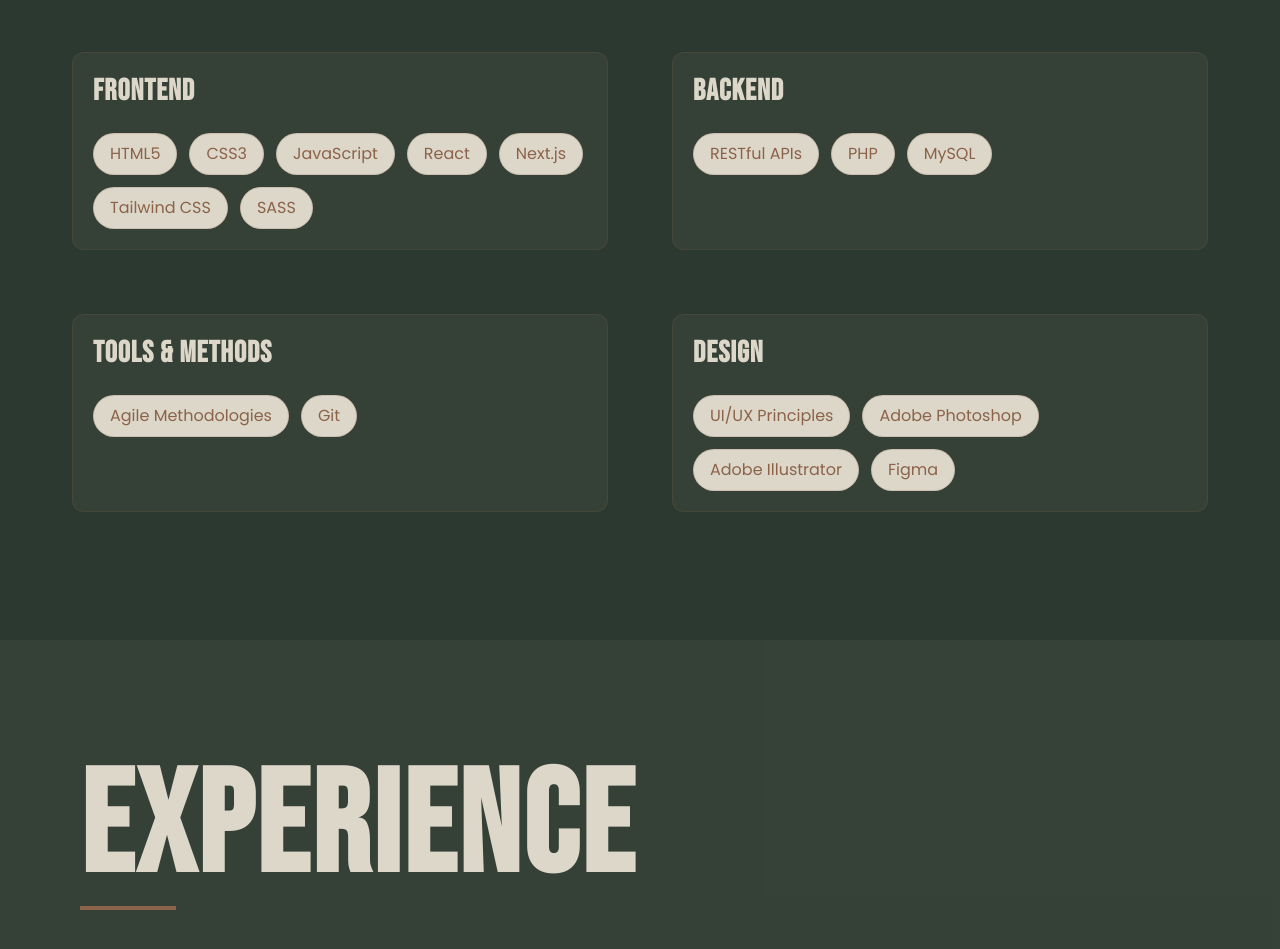
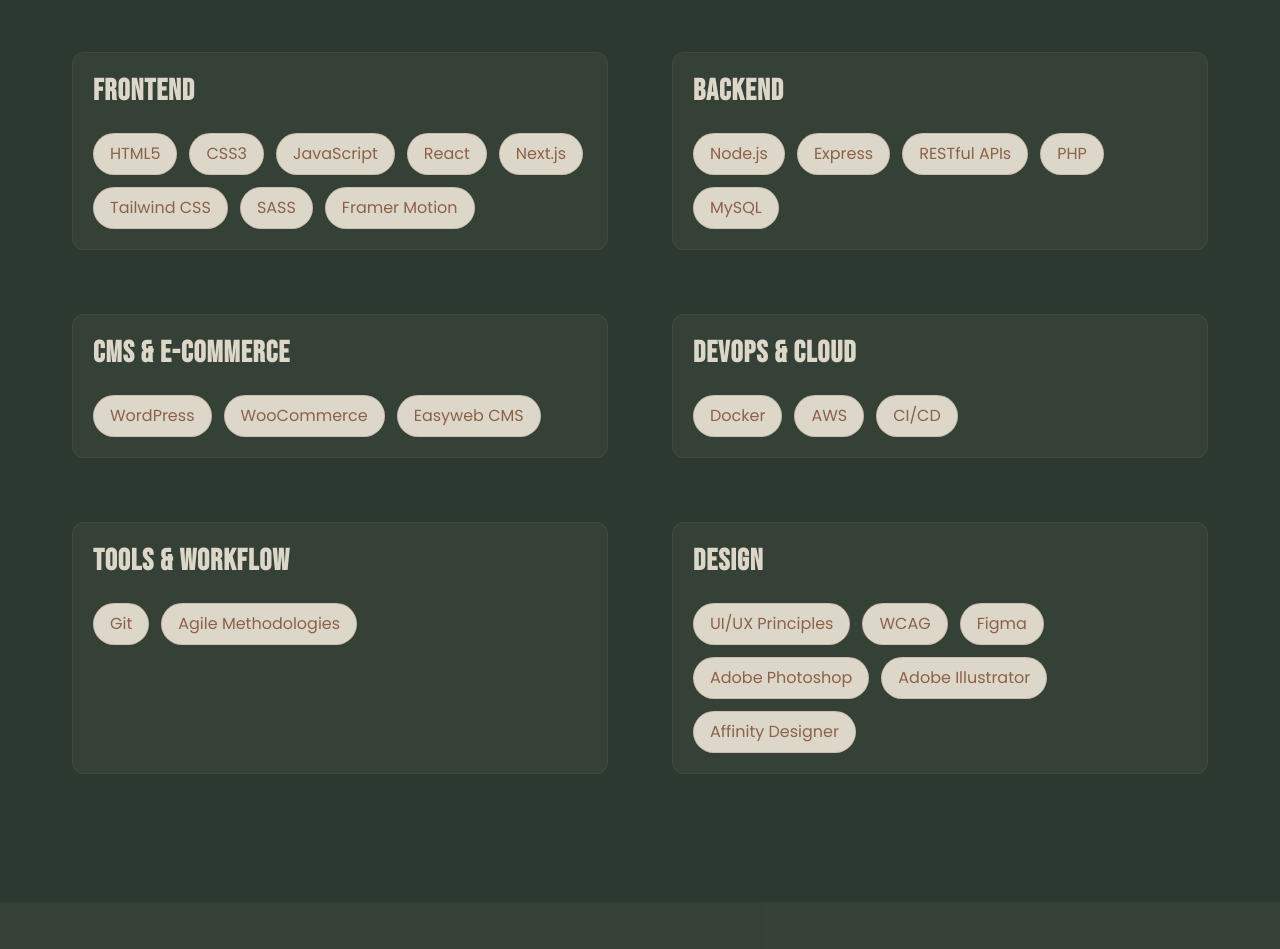
Before and after one commit to zarhaselene/portfolio, a Next.js app: page / in a window 1280 px wide. Shown: the part 2440-3389 px from the top of the page. Built offline with nearby package versions, Linux system fonts and the light colour scheme.

Commit message:
Update ProjectsAndSkills component to include additional skills and categories for improved clarity and organization

```diff
--- a/src/app/layout/ProjectsAndSkills.jsx
+++ b/src/app/layout/ProjectsAndSkills.jsx
@@ -40,23 +40,36 @@
         "Next.js",
         "Tailwind CSS",
         "SASS",
+        "Framer Motion",
+        // "TypeScript",
+        // "React Native"
       ],
     },
     {
       category: "Backend",
-      items: ["RESTful APIs", "PHP", "MySQL"],
+      items: ["Node.js", "Express", "RESTful APIs", "PHP", "MySQL"],
     },
     {
-      category: "Tools & Methods",
-      items: ["Agile Methodologies", "Git"],
+      category: "CMS & E-Commerce",
+      items: ["WordPress", "WooCommerce", "Easyweb CMS"],
+    },
+    {
+      category: "DevOps & Cloud",
+      items: ["Docker", "AWS", "CI/CD"],
+    },
+    {
+      category: "Tools & Workflow",
+      items: ["Git", "Agile Methodologies"],
     },
     {
       category: "Design",
       items: [
         "UI/UX Principles",
+        "WCAG",
+        "Figma",
         "Adobe Photoshop",
         "Adobe Illustrator",
-        "Figma",
+        "Affinity Designer",
       ],
     },
   ];
```
